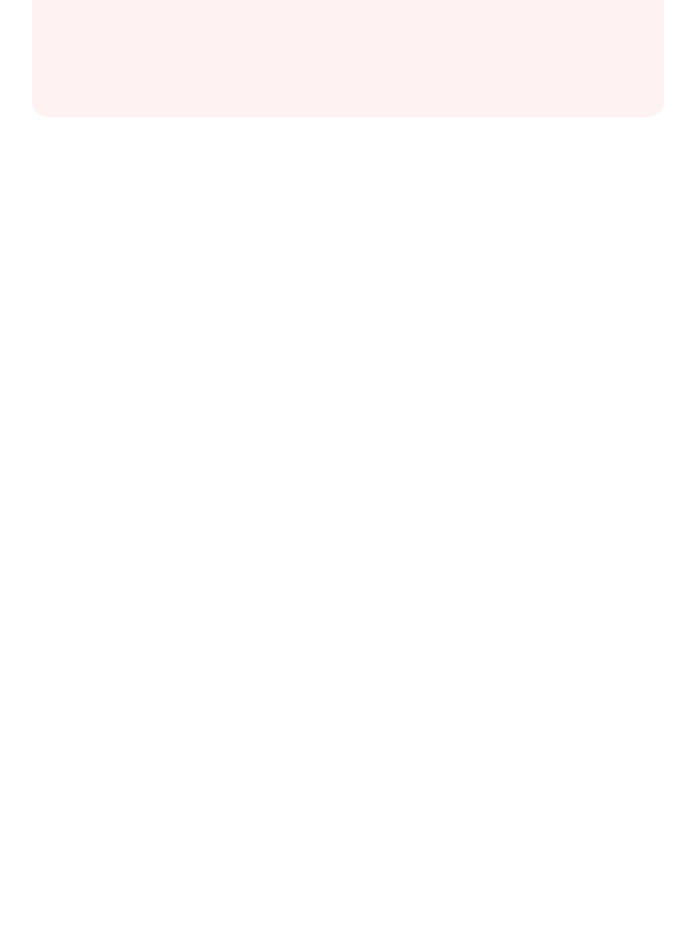
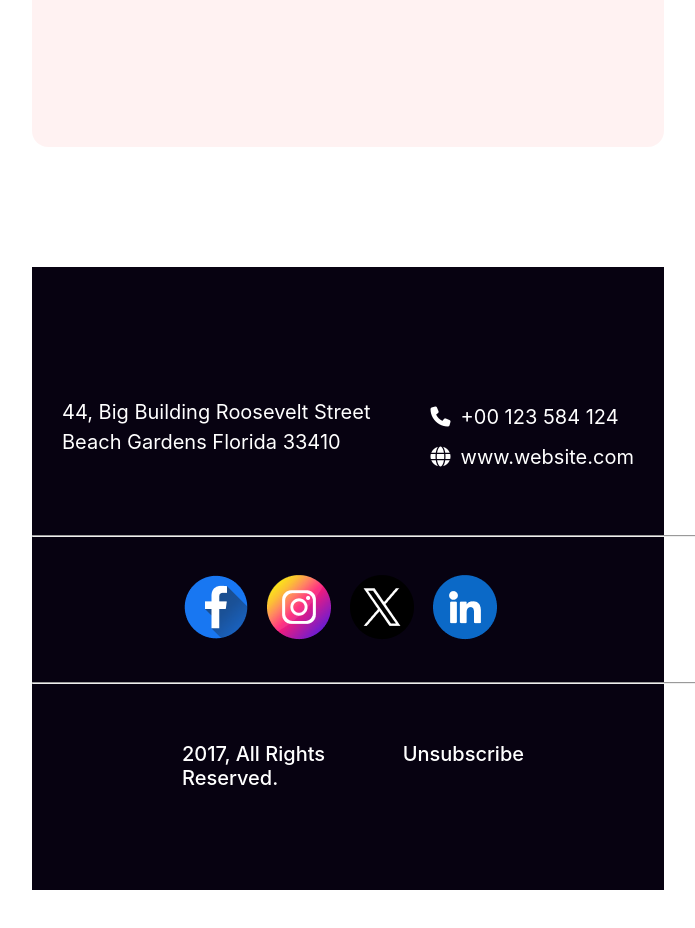
Before and after one commit to 5anne/B9A1-New-Year-New-Mission, a plain HTML site: page Assignment_1/index.html in a window 1280 px wide. Shown: the part 9326-10254 px from the top of the page, without its empty margins (292-987 px from the left). Before the commit the page ends 9563 px from the top, so only its background shows below. Drawn offline with Linux system fonts and the light colour scheme.

Commit message:
added footer

```diff
--- a/Assignment_1/Styles/new_year.css
+++ b/Assignment_1/Styles/new_year.css
@@ -305,6 +305,7 @@
     font-style: normal;
     font-weight: 400;
     line-height: 32px;
+    padding-bottom: 30px;
 }
 .input-email{
     width: 550px;
@@ -313,7 +314,7 @@
     border-radius: 50px 0px 0px 50px;
     border-color: #FFF;
     background: #FFF;
-    text-align: left;
+    padding-left: 25px;
     font-family: Inter;
     font-size: 18px;
     font-weight: 500;
@@ -334,3 +335,49 @@
     line-height: normal;
     text-transform: capitalize;
 }
+.foot-part{
+    margin: 120px 25%;
+    background-color:  #070211;
+}
+.address{
+    display: flex;
+    justify-content: space-around;
+    color: #FFF;
+    font-family: Inter;
+    font-size: 20px;
+    line-height: 10px;
+    padding-top: 120px;
+    padding-bottom: 40px;
+}
+.fa-solid{
+    padding-right: 10px;
+    line-height: 8px;
+}
+.hori-line{
+    padding-left: 250px;
+    padding-right: 250px;
+    width: 500px;
+    color: green;
+}
+.social-links{
+    text-align: center;
+    padding-top: 30px;
+    padding-bottom: 30px;
+}
+.social-image{
+    margin-right: 15px;
+}
+.ending{
+    display: flex;
+    justify-content: space-between;
+    padding-top: 30px;
+    padding-bottom: 80px;
+    padding-left: 150px;
+    padding-right: 140px;
+    color: #FFF;
+    font-family: Inter;
+    font-size: 20px;
+    font-style: normal;
+    font-weight: 500;
+    line-height: normal;
+}
--- a/Assignment_1/index.html
+++ b/Assignment_1/index.html
@@ -5,6 +5,7 @@
     <meta name="viewport" content="width=device-width, initial-scale=1.0">
     <title>New Year New Mission</title>
     <link rel="stylesheet" href="Styles/new_year.css">
+    <script src="https://kit.fontawesome.com/3eab15cf90.js" crossorigin="anonymous"></script>
 </head>
 <body>
     <header class="header">
@@ -90,8 +91,29 @@
         </section>
 
     </main>
-    <footer>
-
+    <footer class="foot-part">
+        <section class="address">
+            <div>
+                <p>44, Big Building Roosevelt Street</p>
+                <p>Beach Gardens Florida 33410</p>
+            </div>
+            <div>
+                <p><i class="fa-solid fa-phone"></i>+00 123 584 124</p>
+                <p><i class="fa-solid fa-globe"></i>www.website.com</p>
+            </div>
+        </section>
+        <hr class="hori-line">
+        <section class="social-links">
+            <img class="social-image" src="resources/Facebook.png" alt="">
+            <img class="social-image" src="resources/Instagram.png" alt="">
+            <img class="social-image" src="resources/Twitter.png" alt="">
+            <img class="social-image" src="resources/Linkedin.png" alt="">
+        </section>
+        <hr class="hori-line">
+        <section class="ending">
+            <p>2017, All Rights Reserved.</p>
+            <p>Unsubscribe</p>
+        </section>
     </footer>
 </body>
 </html>
```
